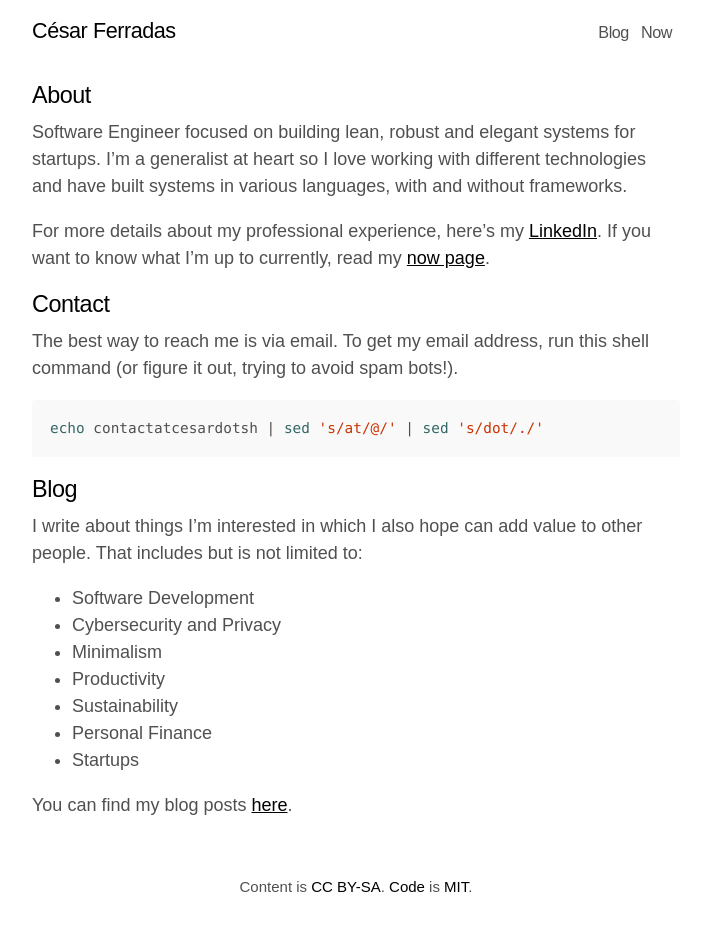
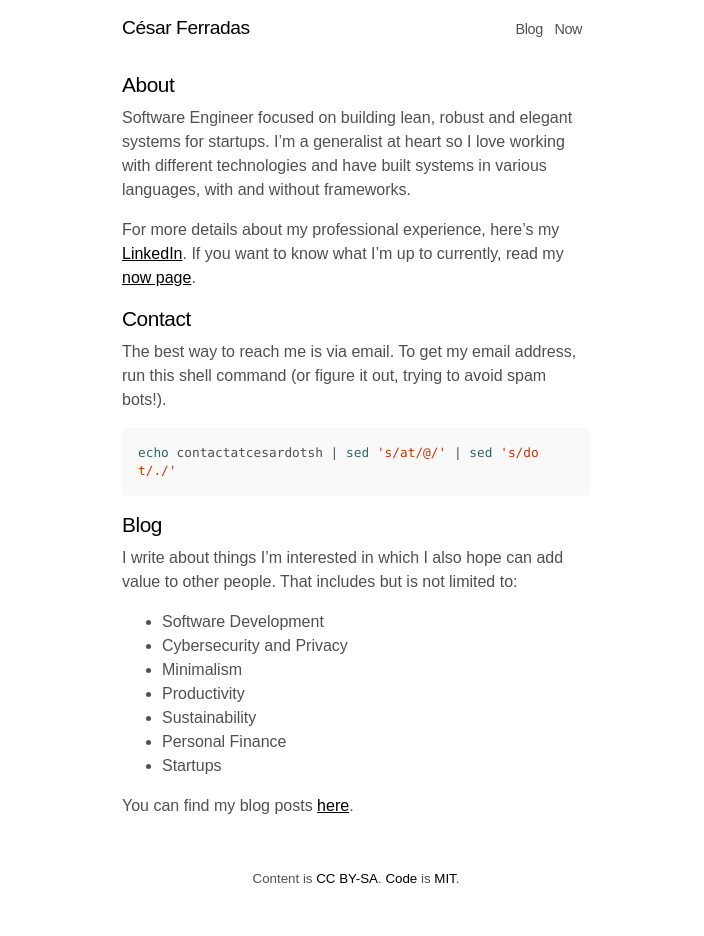
Before and after one commit to cesarferradas/ferrad.as, a Jekyll site: the page built from index.md, in a window 1280 px wide. Shown: the whole page, without its empty margins (284-988 px from the left). Built offline with Jekyll 4.4.1, drawn with Linux system fonts in a browser that asks for light colours.

Commit message:
reduce width

```diff
--- a/_layouts/default.html
+++ b/_layouts/default.html
@@ -26,6 +26,9 @@
     </div>
     <script src="{{ '/public/js/anchor.min.js' | absolute_url }}"></script>
     <script>
+      anchors.options = {
+        icon: '#'
+      };
       anchors.add('.post h2, .post h3, .post h4');
     </script>
   </body>
--- a/public/css/poole.css
+++ b/public/css/poole.css
@@ -21,11 +21,6 @@ html {
   font-family: Arial, sans-serif;
   font-size: 16px;
   line-height: 1.5;
-}
-@media (min-width: 38em) {
-  html {
-    font-size: 18px;
-  }
 }
 body {
   color: #505050;
@@ -240,7 +235,7 @@ tbody tr:nth-child(odd) th {
  * Center the page content.
  */
 .container {
-  max-width: 38rem;
+  max-width: 500px;
   padding-left:  1rem;
   padding-right: 1rem;
   margin-left:  auto;
```
